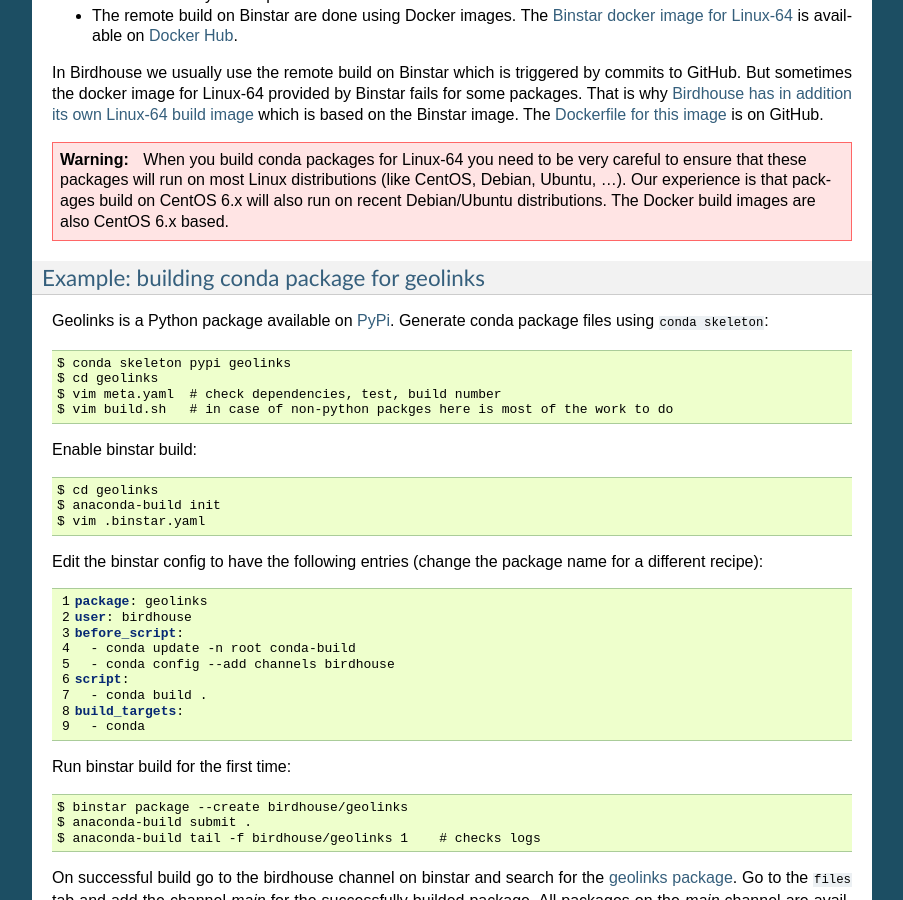
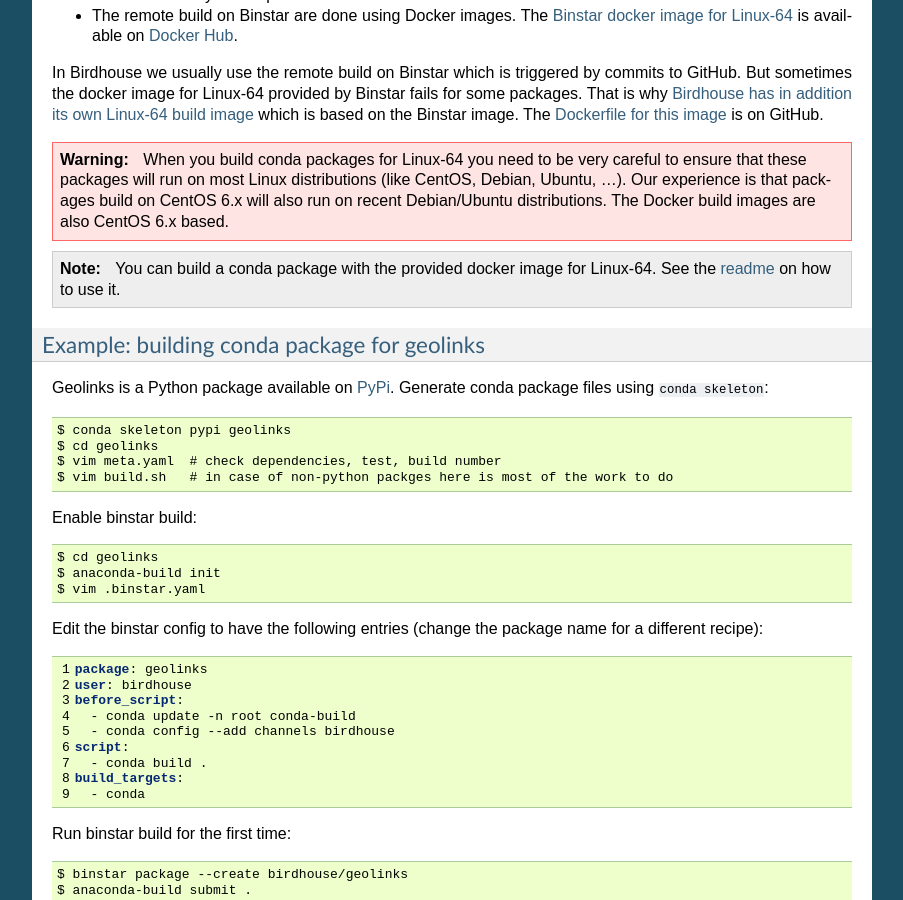
Before and after one commit to bird-house/birdhouse-docs, a Sphinx documentation site: the page built from docs/source/dev_guide.rst, in a window 1280 px wide and 900 px high, scrolled down 1156 px. Shown: the whole window, without its empty margins (198-1101 px from the left). Built offline with Sphinx 7.4.7, drawn with Linux system fonts in a browser that asks for light colours.

Commit message:
added note for building conda package with docker image

```diff
--- a/docs/source/dev_guide.rst
+++ b/docs/source/dev_guide.rst
@@ -52,6 +52,11 @@
 .. warning::
 
    When you build conda packages for Linux-64 you need to be very careful to ensure that these packages will run on most Linux distributions (like :term:`CentOS`, :term:`Debian`, :term:`Ubuntu`, ...). Our experience is that packages build on CentOS 6.x will also run on recent Debian/Ubuntu distributions. The Docker build images are also CentOS 6.x based.
+
+
+.. note::
+
+   You can build a conda package with the provided docker image for Linux-64. See the `readme <https://github.com/bird-house/birdhouse-build/tree/master/docker/binstar-linux-64>`_ on how to use it.
 
 Example: building conda package for geolinks
 ~~~~~~~~~~~~~~~~~~~~~~~~~~~~~~~~~~~~~~~~~~~~
```
